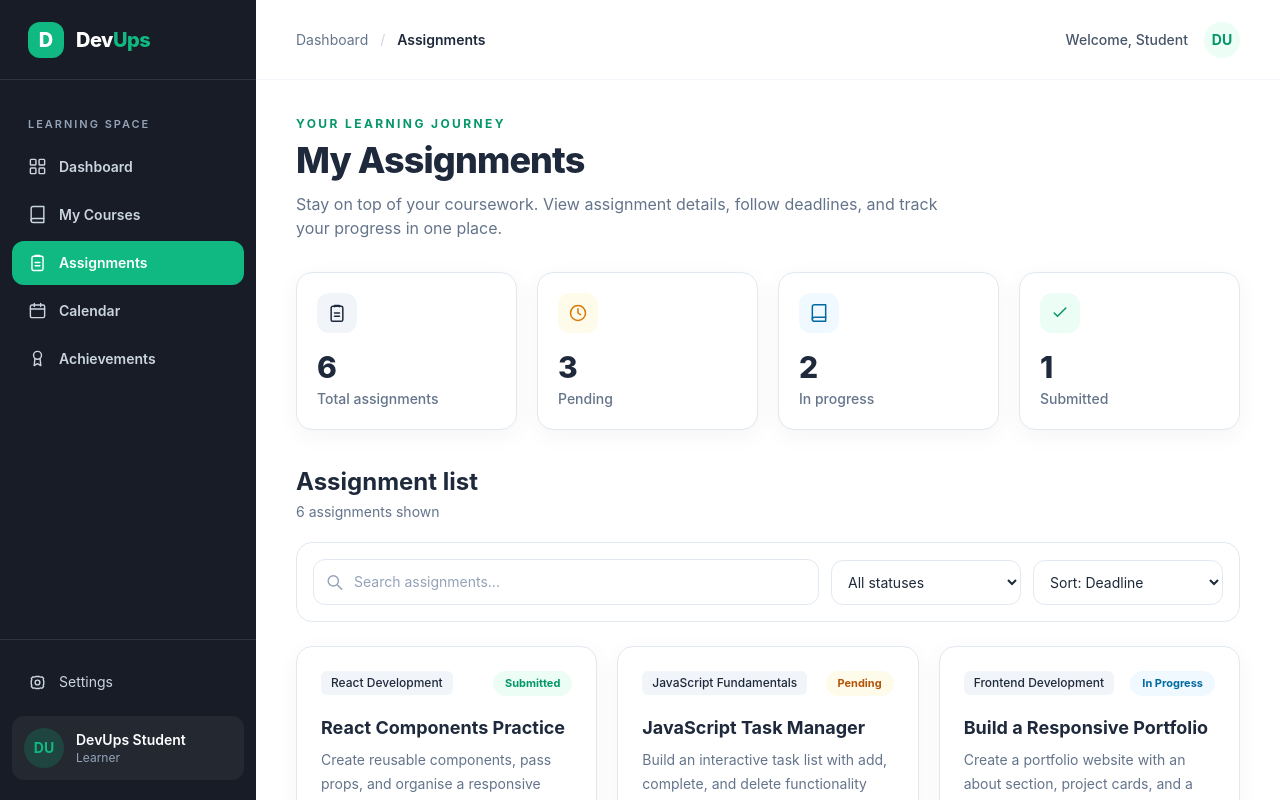
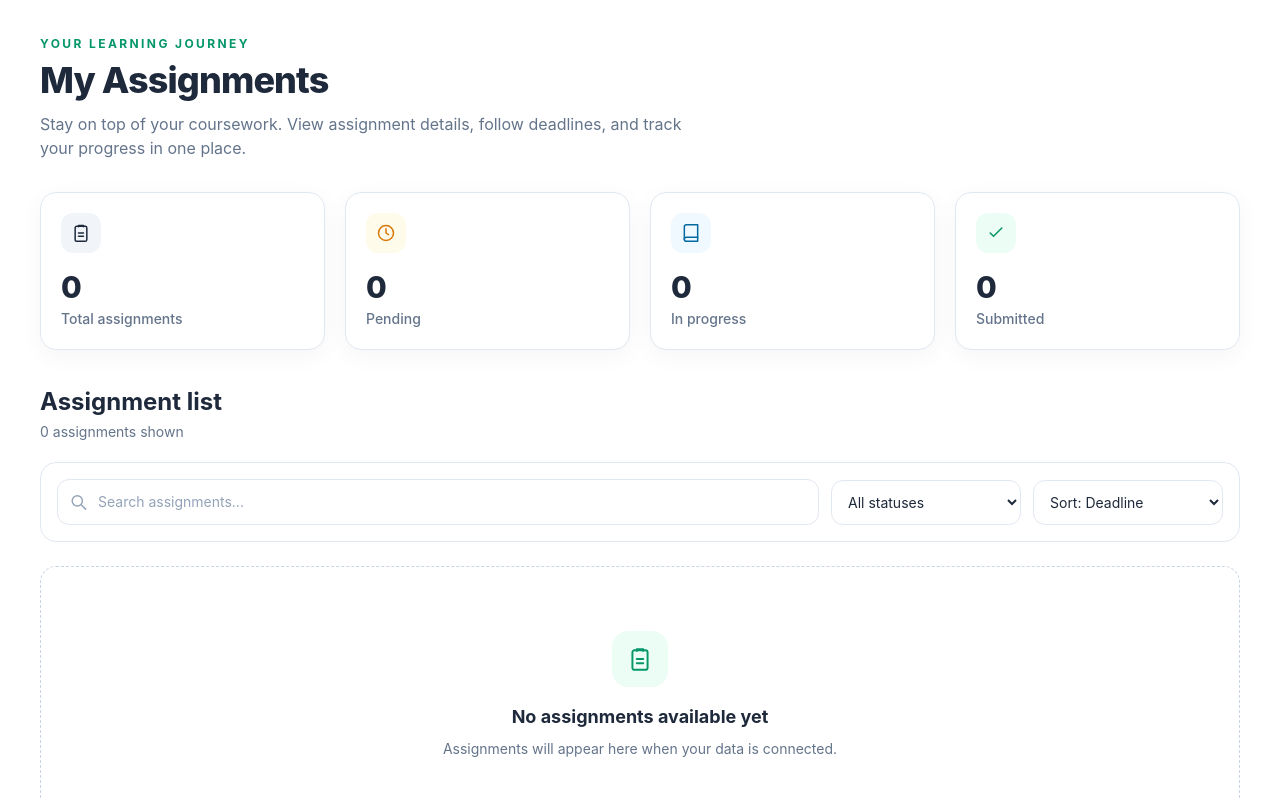
Before and after one commit to emmyj3109-droid/devups-project, a React (Vite) app in the folder frontend/: page / in a window 1280 px wide. Shown: the top 800 px of the page. Built offline with nearby package versions, Linux system fonts and the light colour scheme.

Commit message:
Update AssignmentPage.jsx

```diff
--- a/frontend/src/components/AssignmentPage.jsx
+++ b/frontend/src/components/AssignmentPage.jsx
@@ -1,8 +1,9 @@
 import { useMemo, useState } from 'react';
 
-// DEMO DATA: replace with API results or pass real assignments as a prop.
-// Every field is optional except id and title. Deadlines/status are not invented
-// for real assignments: these values belong only to the examples below.
+// DEMONSTRATION DATA ONLY — fictional examples for explicit preview/testing.
+// Not real student assignments and not fetched from the backend.
+// Production integration should pass real assignments via the assignments prop;
+// demoAssignments are never used automatically.
 export const demoAssignments = [
   {
     id: 'a1', title: 'Build a Responsive Portfolio',
@@ -38,31 +39,17 @@ export const demoAssignments = [
 
 const Icon = ({ name, size = 20, className = '' }) => {
   const paths = {
-    grid: <><rect x="3" y="3" width="7" height="7" rx="1"/><rect x="14" y="3" width="7" height="7" rx="1"/><rect x="3" y="14" width="7" height="7" rx="1"/><rect x="14" y="14" width="7" height="7" rx="1"/></>,
     book: <><path d="M4 19.5A2.5 2.5 0 0 1 6.5 17H20"/><path d="M6.5 2H20v20H6.5A2.5 2.5 0 0 1 4 19.5v-15A2.5 2.5 0 0 1 6.5 2Z"/></>,
     clipboard: <><rect x="5" y="4" width="14" height="18" rx="2"/><path d="M9 4.5V3h6v1.5M9 12h6m-6 4h6"/></>,
     calendar: <><rect x="3" y="5" width="18" height="16" rx="2"/><path d="M16 3v4M8 3v4M3 10h18"/></>,
-    award: <><circle cx="12" cy="8" r="5"/><path d="m8.8 12-1 9 4.2-2.5 4.2 2.5-1-9"/></>,
-    settings: <><circle cx="12" cy="12" r="3"/><path d="M19.4 15a2 2 0 0 0 .4 2.2l-2.2 2.2a2 2 0 0 0-2.2-.4l-1 .5h-4.8l-1-.5a2 2 0 0 0-2.2.4l-2.2-2.2A2 2 0 0 0 4.6 15l-.5-1v-4l.5-1a2 2 0 0 0-.4-2.2l2.2-2.2a2 2 0 0 0 2.2.4l1-.5h4.8l1 .5a2 2 0 0 0 2.2-.4l2.2 2.2a2 2 0 0 0-.4 2.2l.5 1v4z"/></>,
     search: <><circle cx="10.5" cy="10.5" r="6.5"/><path d="m16 16 5 5"/></>,
     arrow: <><path d="M5 12h14m-6-6 6 6-6 6"/></>,
     clock: <><circle cx="12" cy="12" r="9"/><path d="M12 7v5l3 2"/></>,
     check: <path d="m5 12 4 4L19 6"/>,
-    menu: <path d="M4 7h16M4 12h16M4 17h16"/>,
     close: <path d="M5 5l14 14M19 5 5 19"/>,
-    chevron: <path d="m9 18 6-6-6-6"/>,
-    bell: <><path d="M18 8a6 6 0 0 0-12 0c0 7-3 7-3 9h18c0-2-3-2-3-9m-8 12h4"/></>,
   };
   return <svg aria-hidden="true" width={size} height={size} viewBox="0 0 24 24" fill="none" stroke="currentColor" strokeWidth="1.8" strokeLinecap="round" strokeLinejoin="round" className={className}>{paths[name]}</svg>;
 };
-
-const navItems = [
-  { label: 'Dashboard', icon: 'grid' },
-  { label: 'My Courses', icon: 'book' },
-  { label: 'Assignments', icon: 'clipboard', active: true },
-  { label: 'Calendar', icon: 'calendar' },
-  { label: 'Achievements', icon: 'award' },
-];
 
 function formatDeadline(raw) {
   if (!raw) return null;
@@ -87,23 +74,6 @@ function getDisplayStatus(assignment) {
     if (!Number.isNaN(deadline.getTime()) && deadline.getTime() < Date.now()) return 'Overdue';
   }
   return status || null;
-}
-
-function Sidebar({ open, onClose }) {
-  return <>
-    {open && <button aria-label="Close navigation" onClick={onClose} className="fixed inset-0 z-30 bg-charcoal/50 lg:hidden" />}
-    <aside className={`fixed inset-y-0 left-0 z-40 flex w-64 flex-col bg-charcoal text-white transition-transform duration-200 lg:translate-x-0 ${open ? 'translate-x-0' : '-translate-x-full'}`}>
-      <div className="flex h-20 items-center justify-between border-b border-white/10 px-7">
-        <div className="flex items-center gap-3"><span className="flex h-9 w-9 items-center justify-center rounded-xl bg-emerald text-xl font-extrabold text-white">D</span><span className="text-xl font-extrabold tracking-tight">Dev<span className="text-emerald">Ups</span></span></div>
-        <button aria-label="Close menu" className="rounded-lg p-1 text-slate-300 lg:hidden" onClick={onClose}><Icon name="close" /></button>
-      </div>
-      <p className="px-7 pb-3 pt-9 text-[11px] font-semibold uppercase tracking-[0.18em] text-slate-400">Learning space</p>
-      <nav aria-label="Dashboard navigation" className="space-y-1 px-3">
-        {navItems.map(item => <div key={item.label} aria-current={item.active ? 'page' : undefined} className={`flex items-center gap-3 rounded-xl px-4 py-3 text-sm font-semibold ${item.active ? 'bg-emerald text-white' : 'text-slate-300'}`}><Icon name={item.icon} size={19}/>{item.label}</div>)}
-      </nav>
-      <div className="mt-auto border-t border-white/10 px-3 py-5"><div className="flex items-center gap-3 px-4 py-3 text-sm text-slate-300"><Icon name="settings" size={19}/> Settings</div><div className="mt-3 flex items-center gap-3 rounded-xl bg-white/5 px-3 py-3"><div className="flex h-10 w-10 items-center justify-center rounded-full bg-emerald/20 text-sm font-bold text-emerald">DU</div><div><p className="text-sm font-semibold">DevUps Student</p><p className="text-xs text-slate-400">Learner</p></div></div></div>
-    </aside>
-  </>;
 }
 
 function AssignmentCard({ assignment, onOpen }) {
@@ -132,13 +102,16 @@ function AssignmentModal({ assignment, onClose }) {
   </div>;
 }
 
-export default function AssignmentPage({ assignments = demoAssignments }) {
+// Page content only. The app shell owns the header, sidebar and routing.
+// Usage: <AssignmentPage assignments={realAssignments} />
+// Explicit demo only: <AssignmentPage assignments={demoAssignments} demoMode />
+export default function AssignmentPage({ assignments = [], demoMode = false }) {
   const [query, setQuery] = useState('');
   const [filter, setFilter] = useState('All');
   const [sort, setSort] = useState('deadline');
   const [selected, setSelected] = useState(null);
-  const [menuOpen, setMenuOpen] = useState(false);
   const list = Array.isArray(assignments) ? assignments : [];
+  const isDemoData = demoMode || assignments === demoAssignments;
   const counts = useMemo(() => ({
     total: list.length,
     pending: list.filter(a => ['Pending', 'Overdue'].includes(getDisplayStatus(a))).length,
@@ -156,12 +129,10 @@ export default function AssignmentPage({ assignments = demoAssignments }) {
     const bTime = b.deadline ? new Date(b.deadline).getTime() : Number.POSITIVE_INFINITY;
     return (Number.isNaN(aTime) ? Infinity : aTime) - (Number.isNaN(bTime) ? Infinity : bTime);
   }), [list, filter, query, sort]);
-  return <div className="min-h-screen bg-white text-slateText">
-    <Sidebar open={menuOpen} onClose={() => setMenuOpen(false)} />
-    <div className="min-h-screen lg:pl-64">
-      <header className="flex h-20 items-center justify-between gap-3 border-b border-slate-100 bg-white px-5 sm:px-8 lg:px-10"><div className="flex items-center gap-3"><button aria-label="Open navigation" onClick={() => setMenuOpen(true)} className="rounded-lg p-2 text-slateText lg:hidden"><Icon name="menu" /></button><div className="text-sm text-slate-500">Dashboard <span className="px-2 text-slate-300">/</span> <span className="font-semibold text-slateText">Assignments</span></div></div><div className="flex items-center gap-4"><span className="hidden text-sm font-medium text-slate-600 sm:inline">Welcome, Student</span><div className="flex h-9 w-9 items-center justify-center rounded-full bg-emerald-soft text-sm font-bold text-emerald-deep">DU</div></div></header>
-      <main className="mx-auto max-w-7xl px-5 pb-16 pt-9 sm:px-8 lg:px-10">
+  return <section aria-label="Assignments" className="w-full bg-white text-slateText">
+      <div className="mx-auto max-w-7xl px-5 pb-16 pt-9 sm:px-8 lg:px-10">
         <div className="mb-8"><p className="text-xs font-bold uppercase tracking-[0.2em] text-emerald-deep">Your learning journey</p><h1 className="mt-2 text-3xl font-extrabold tracking-tight text-slateText sm:text-4xl">My Assignments</h1><p className="mt-3 max-w-2xl text-sm leading-6 text-slate-500 sm:text-base">Stay on top of your coursework. View assignment details, follow deadlines, and track your progress in one place.</p></div>
+        {isDemoData && <p role="note" className="mb-6 rounded-lg border border-amber-200 bg-amber-50 px-4 py-3 text-sm font-medium text-amber-900">Demo data only — these assignments are fictional examples, not real coursework or backend records.</p>}
         <section aria-label="Assignment overview" className="mb-9 grid grid-cols-2 gap-3 lg:grid-cols-4 lg:gap-5">{[
           { label: 'Total assignments', count: counts.total, mark: 'clipboard', color: 'text-slateText', background: 'bg-slate-100' },
           { label: 'Pending', count: counts.pending, mark: 'clock', color: 'text-amber-600', background: 'bg-amber-50' },
@@ -170,10 +141,9 @@ export default function AssignmentPage({ assignments = demoAssignments }) {
         ].map(card => <div key={card.label} className="rounded-2xl border border-slate-200 bg-white p-4 shadow-card sm:p-5"><div className={`mb-4 inline-flex h-10 w-10 items-center justify-center rounded-xl ${card.color} ${card.background}`}><Icon name={card.mark}/></div><p className="text-2xl font-extrabold text-slateText sm:text-3xl">{card.count}</p><p className="mt-1 text-xs font-medium text-slate-500 sm:text-sm">{card.label}</p></div>)}</section>
         <section aria-labelledby="assignment-list-heading"><div className="mb-5 flex flex-col justify-between gap-2 sm:flex-row sm:items-end"><div><h2 id="assignment-list-heading" className="text-xl font-bold text-slateText sm:text-2xl">Assignment list</h2><p className="mt-1 text-sm text-slate-500">{visible.length} assignment{visible.length === 1 ? '' : 's'} shown</p></div></div>
           <div className="mb-6 flex flex-col gap-3 rounded-2xl border border-slate-200 bg-white p-4 sm:flex-row sm:items-center"><label className="relative min-w-0 flex-1"><span className="sr-only">Search assignments</span><Icon name="search" size={19} className="pointer-events-none absolute left-3 top-1/2 -translate-y-1/2 text-slate-400"/><input value={query} onChange={e => setQuery(e.target.value)} placeholder="Search assignments..." type="search" className="w-full rounded-xl border border-slate-200 bg-white py-3 pl-10 pr-4 text-sm outline-none placeholder:text-slate-400 focus:border-emerald" /></label><label className="flex-1 sm:max-w-[190px]"><span className="sr-only">Filter by status</span><select value={filter} onChange={e => setFilter(e.target.value)} className="w-full rounded-xl border border-slate-200 bg-white px-3 py-3 text-sm text-slateText"><option value="All">All statuses</option><option value="Pending">Pending</option><option value="In Progress">In Progress</option><option value="Submitted">Submitted</option><option value="Overdue">Overdue</option></select></label><label className="flex-1 sm:max-w-[190px]"><span className="sr-only">Sort assignments</span><select value={sort} onChange={e => setSort(e.target.value)} className="w-full rounded-xl border border-slate-200 bg-white px-3 py-3 text-sm text-slateText"><option value="deadline">Sort: Deadline</option><option value="title">Sort: Title A–Z</option></select></label></div>
-          {visible.length ? <div className="grid gap-5 md:grid-cols-2 xl:grid-cols-3">{visible.map(assignment => <AssignmentCard key={assignment.id} assignment={assignment} onOpen={setSelected}/>)}</div> : <div className="rounded-2xl border border-dashed border-slate-300 px-6 py-16 text-center"><div className="mx-auto mb-4 flex h-14 w-14 items-center justify-center rounded-2xl bg-emerald-soft text-emerald-deep"><Icon name="clipboard" size={26}/></div><h3 className="text-lg font-bold">No assignments found</h3><p className="mt-2 text-sm text-slate-500">Try a different search or status filter.</p><button className="mt-5 text-sm font-bold text-emerald-deep underline" onClick={() => {setQuery('');setFilter('All');}}>Clear filters</button></div>}
+          {visible.length ? <div className="grid gap-5 md:grid-cols-2 xl:grid-cols-3">{visible.map(assignment => <AssignmentCard key={assignment.id} assignment={assignment} onOpen={setSelected}/>)}</div> : <div className="rounded-2xl border border-dashed border-slate-300 px-6 py-16 text-center"><div className="mx-auto mb-4 flex h-14 w-14 items-center justify-center rounded-2xl bg-emerald-soft text-emerald-deep"><Icon name="clipboard" size={26}/></div><h3 className="text-lg font-bold">{list.length === 0 ? 'No assignments available yet' : 'No assignments found'}</h3><p className="mt-2 text-sm text-slate-500">{list.length === 0 ? 'Assignments will appear here when your data is connected.' : 'Try a different search or status filter.'}</p>{list.length > 0 && <button className="mt-5 text-sm font-bold text-emerald-deep underline" onClick={() => {setQuery('');setFilter('All');}}>Clear filters</button>}</div>}
         </section>
-      </main>
-    </div>
+      </div>
     <AssignmentModal assignment={selected} onClose={() => setSelected(null)} />
-  </div>;
+  </section>;
 }
```
